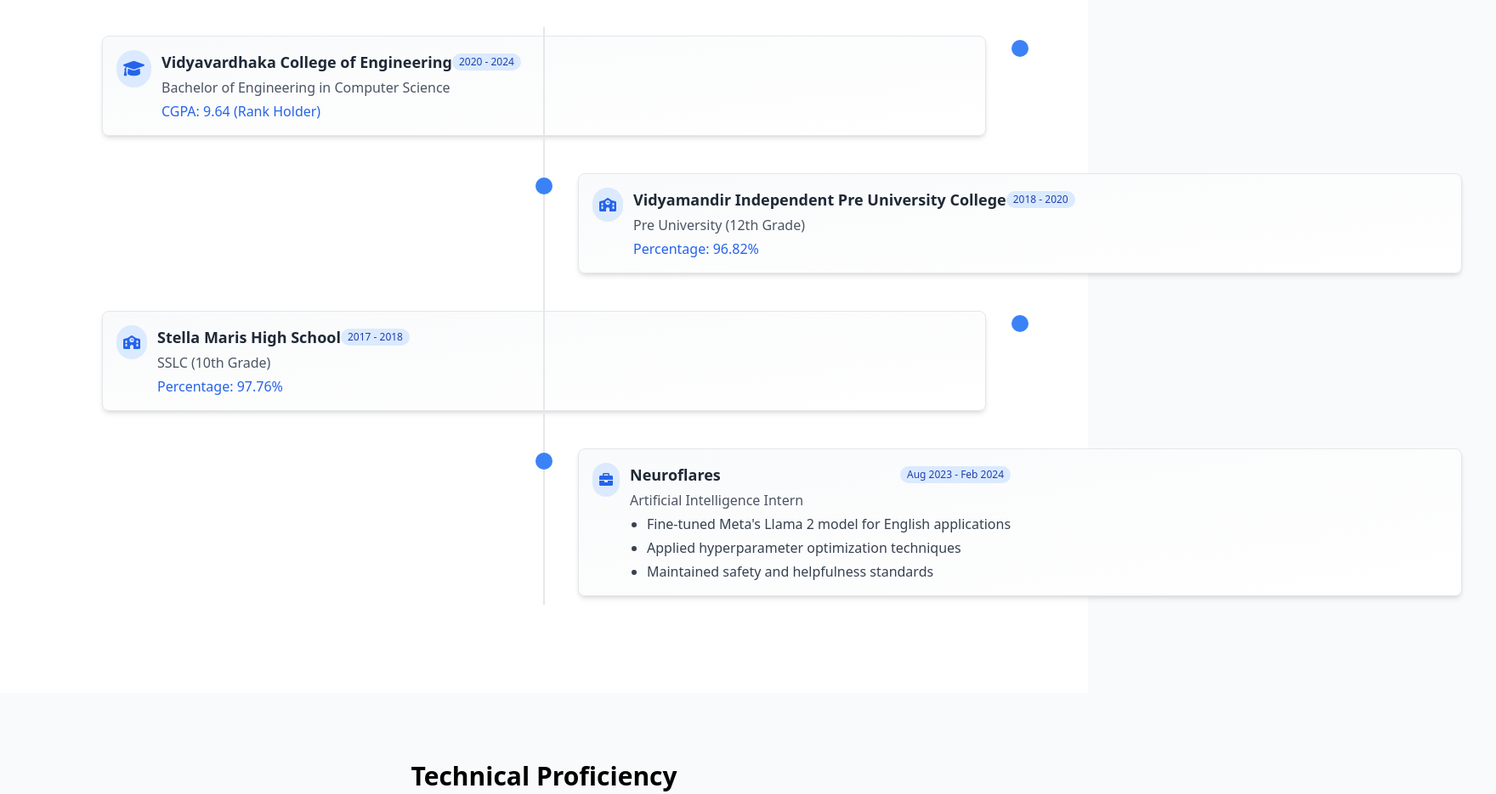
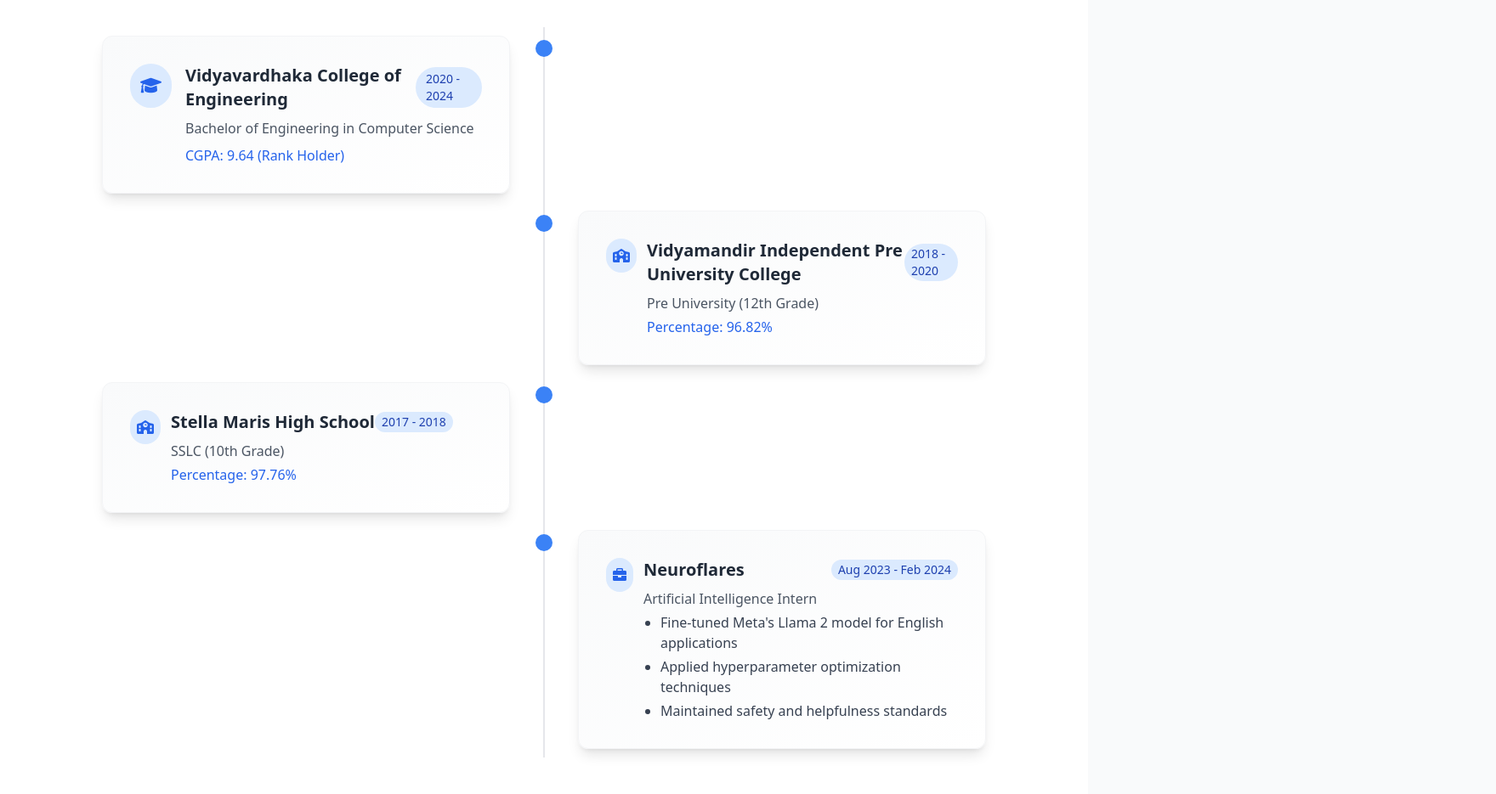
Before and after one commit to chaithanya762/Portfolio, a plain HTML site: page about.html in a window 1280 px wide. Shown: the part 480-1415 px from the top of the page at 85% size, 1760 px wide, since content can reach past the window. Drawn offline with nearby package versions, Linux system fonts and the light colour scheme.

Commit message:
Update about.html

```diff
--- a/about.html
+++ b/about.html
@@ -125,18 +125,18 @@
             <h2 class="text-3xl font-bold text-center mb-12 bg-clip-text text-transparent bg-gradient-to-r from-blue-600 to-purple-500">Education & Experience</h2>
             <div class="timeline-container">
                 <!-- Education 1 -->
-            <div class="timeline-item left mb-6 w-full">
-                <div class="bg-gradient-to-br from-gray-50 to-white p-4 rounded-lg shadow-md border border-gray-200 transform transition-all hover:scale-[1.02]">
+                <div class="timeline-item left">
+                    <div class="bg-gradient-to-br from-gray-50 to-white p-8 rounded-xl shadow-lg border border-gray-100 transform transition-all hover:scale-[1.02]">
                         <div class="flex items-start">
-                        <div class="bg-blue-100 p-2 rounded-full mr-3 flex-shrink-0">
+                            <div class="bg-blue-100 p-3 rounded-full mr-4 flex-shrink-0">
                                 <i class="fas fa-graduation-cap text-blue-600 text-xl"></i>
                             </div>
                             <div>
-                            <div class="flex justify-between items-center mb-1">
-                                <h3 class="text-lg font-semibold text-gray-800">Vidyavardhaka College of Engineering</h3>
-                                <span class="bg-blue-100 text-blue-800 text-xs px-2 py-0.5 rounded-full">2020 - 2024</span>
+                                <div class="flex justify-between items-center mb-2">
+                                    <h3 class="text-xl font-semibold text-gray-800">Vidyavardhaka College of Engineering</h3>
+                                    <span class="bg-blue-100 text-blue-800 text-sm px-3 py-1 rounded-full">2020 - 2024</span>
                                 </div>
-                            <p class="text-gray-600 mb-1">Bachelor of Engineering in Computer Science</p>
+                                <p class="text-gray-600 mb-2">Bachelor of Engineering in Computer Science</p>
                                 <p class="text-blue-600 font-medium">CGPA: 9.64 (Rank Holder)</p>
                             </div>
                         </div>
@@ -144,16 +144,16 @@
                 </div>
 
                 <!-- Education 2 -->
-            <div class="timeline-item right mb-6 w-full">
-                <div class="bg-gradient-to-br from-gray-50 to-white p-4 rounded-lg shadow-md border border-gray-200 transform transition-all hover:scale-[1.02]">
+                <div class="timeline-item right">
+                    <div class="bg-gradient-to-br from-gray-50 to-white p-8 rounded-xl shadow-lg border border-gray-100 transform transition-all hover:scale-[1.02]">
                         <div class="flex items-start">
                             <div class="bg-blue-100 p-2 rounded-full mr-3 flex-shrink-0">
                                 <i class="fas fa-school text-blue-600"></i>
                             </div>
                             <div>
-                            <div class="flex justify-between items-center mb-1">
-                                <h3 class="text-lg font-semibold text-gray-800">Vidyamandir Independent Pre University College</h3>
-                                <span class="bg-blue-100 text-blue-800 text-xs px-2 py-0.5 rounded-full">2018 - 2020</span>
+                                <div class="flex justify-between items-center mb-2">
+                                    <h3 class="text-xl font-semibold text-gray-800">Vidyamandir Independent Pre University College</h3>
+                                    <span class="bg-blue-100 text-blue-800 text-sm px-2 py-0.5 rounded-full">2018 - 2020</span>
                                 </div>
                                 <p class="text-gray-600 mb-1">Pre University (12th Grade)</p>
                                 <p class="text-blue-600 font-medium">Percentage: 96.82%</p>
@@ -163,16 +163,16 @@
                 </div>
 
                 <!-- Education 3 -->
-            <div class="timeline-item left mb-6 w-full">
-                <div class="bg-gradient-to-br from-gray-50 to-white p-4 rounded-lg shadow-md border border-gray-200 transform transition-all hover:scale-[1.02]">
+                <div class="timeline-item left">
+                    <div class="bg-gradient-to-br from-gray-50 to-white p-8 rounded-xl shadow-lg border border-gray-100 transform transition-all hover:scale-[1.02]">
                         <div class="flex items-start">
                             <div class="bg-blue-100 p-2 rounded-full mr-3 flex-shrink-0">
                                 <i class="fas fa-school text-blue-600"></i>
                             </div>
                             <div>
-                            <div class="flex justify-between items-center mb-1">
-                                <h3 class="text-lg font-semibold text-gray-800">Stella Maris High School</h3>
-                                <span class="bg-blue-100 text-blue-800 text-xs px-2 py-0.5 rounded-full">2017 - 2018</span>
+                                <div class="flex justify-between items-center mb-2">
+                                    <h3 class="text-xl font-semibold text-gray-800">Stella Maris High School</h3>
+                                    <span class="bg-blue-100 text-blue-800 text-sm px-2 py-0.5 rounded-full">2017 - 2018</span>
                                 </div>
                                 <p class="text-gray-600 mb-1">SSLC (10th Grade)</p>
                                 <p class="text-blue-600 font-medium">Percentage: 97.76%</p>
@@ -182,16 +182,16 @@
                 </div>
 
                 <!-- Experience 1 -->
-            <div class="timeline-item right mb-6 w-full">
-                <div class="bg-gradient-to-br from-gray-50 to-white p-4 rounded-lg shadow-md border border-gray-200 transform transition-all hover:scale-[1.02]">
+                <div class="timeline-item right">
+                    <div class="bg-gradient-to-br from-gray-50 to-white p-8 rounded-xl shadow-lg border border-gray-100 transform transition-all hover:scale-[1.02]">
                         <div class="flex items-start">
                             <div class="bg-blue-100 p-2 rounded-full mr-3 flex-shrink-0">
                                 <i class="fas fa-briefcase text-blue-600"></i>
                             </div>
                             <div>
-                            <div class="flex justify-between items-center mb-1">
-                                <h3 class="text-lg font-semibold text-gray-800">Neuroflares</h3>
-                                <span class="bg-blue-100 text-blue-800 text-xs px-2 py-0.5 rounded-full">Aug 2023 - Feb 2024</span>
+                                <div class="flex justify-between items-center mb-2">
+                                    <h3 class="text-xl font-semibold text-gray-800">Neuroflares</h3>
+                                    <span class="bg-blue-100 text-blue-800 text-sm px-2 py-0.5 rounded-full">Aug 2023 - Feb 2024</span>
                                 </div>
                                 <p class="text-gray-600 mb-1">Artificial Intelligence Intern</p>
                                 <ul class="list-disc pl-5 text-gray-700 space-y-1">
@@ -206,6 +206,7 @@
             </div>
         </div>
     </section>
+
     <!-- Technical Skills -->
     <section class="py-20 bg-gray-50">
         <div class="max-w-6xl mx-auto px-4">
```
Lines whose indentation alone changed are shown as unchanged.
